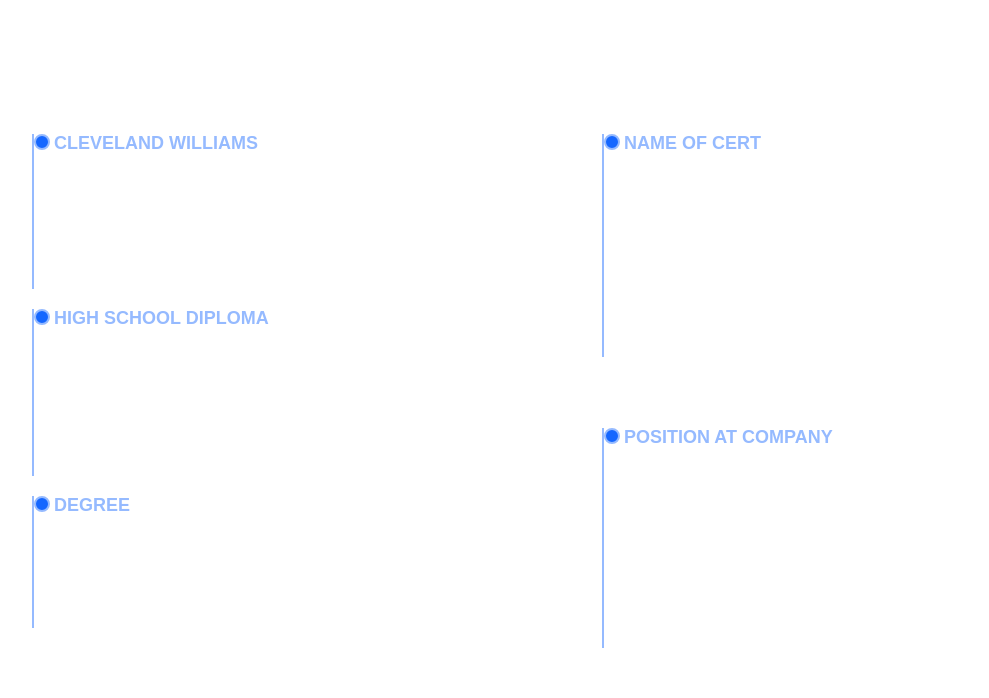
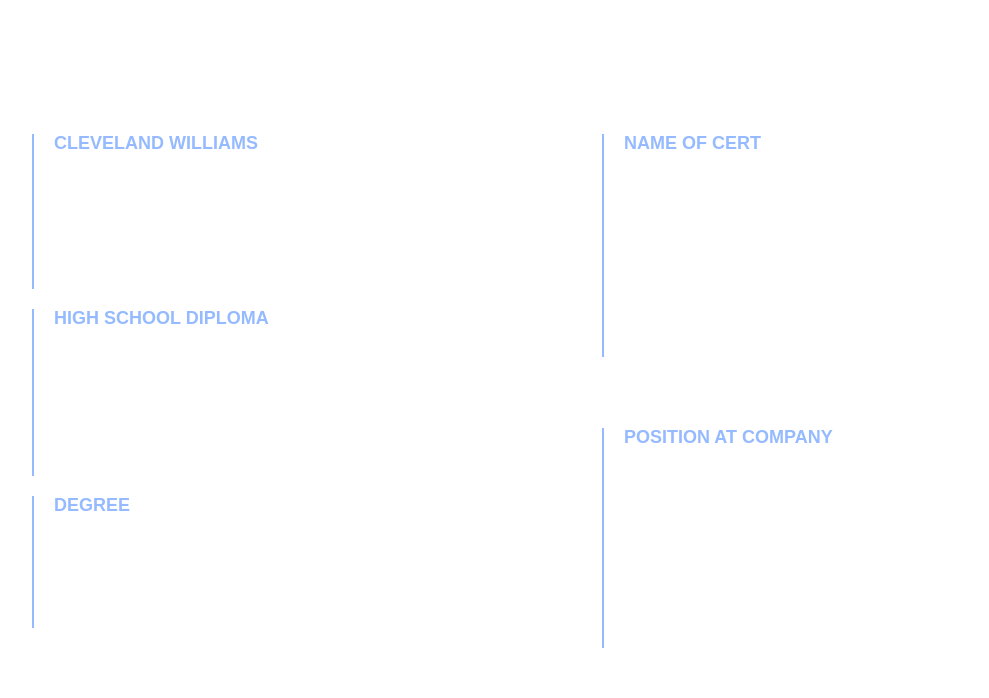
Before and after one commit to ClevelandIII/Portfolio, a plain HTML site: page index.html in a window 1280 px wide. Shown: the part 1620-2318 px from the top of the page, without its empty margins (50-1039 px from the left). Drawn offline with nearby package versions, Linux system fonts and the light colour scheme.

Commit message:
SCSS changes

```diff
--- a/style.scss
+++ b/style.scss
@@ -177,18 +177,6 @@ a {
         &:last-child {
             padding-bottom: 0;
         }
-
-        &::before {
-            content: "";
-            position: absolute;
-            width: 16px;
-            height: 16px;
-            border-radius: 50px;
-            left: 0;
-            top: 0;
-            background: $secondary-color;
-            border: 2px solid $primary-color;
-        }
     }
 }
 
```
Also changed, not shown: css/min/style.min.css, css/style.css, 2 other files.
